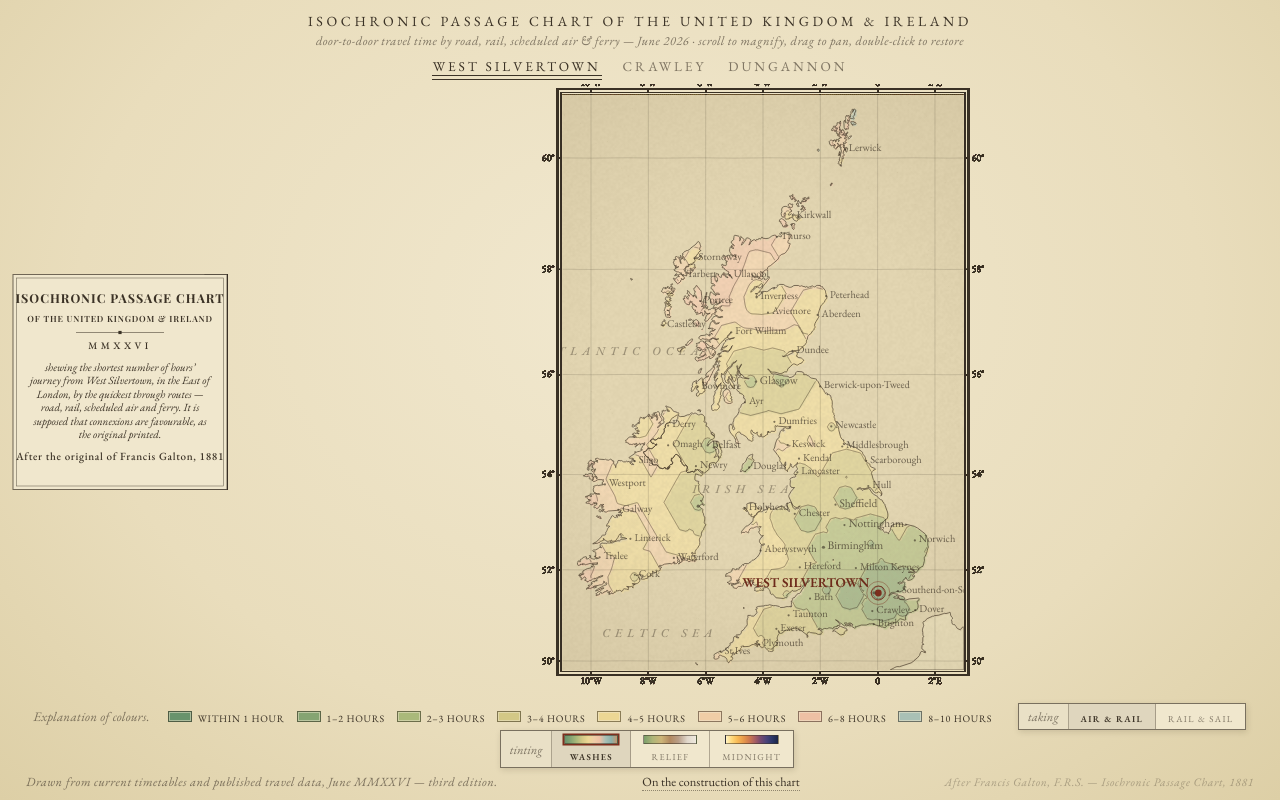
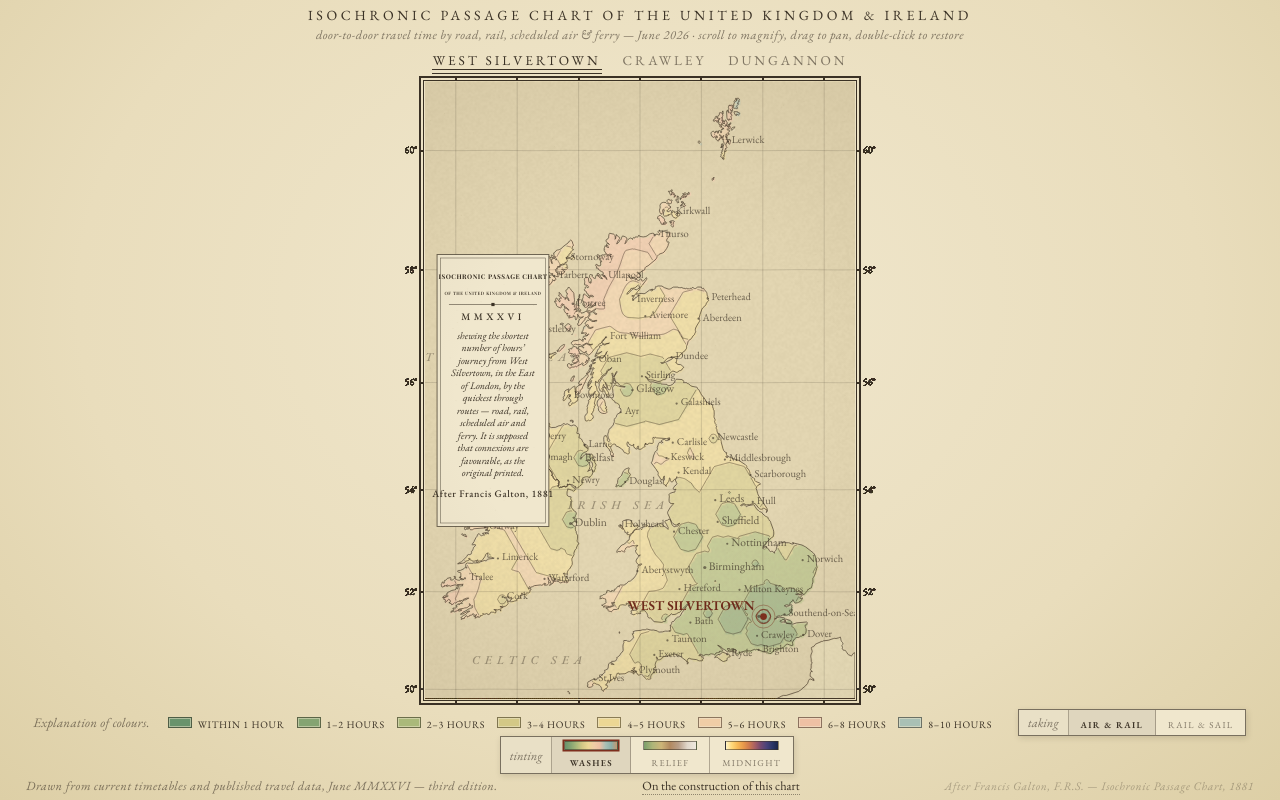
Before and after one commit to domducsutcliffe/uk-isochrone, a plain HTML site: page index.html in a window 1280 px wide. Drawn offline with nearby package versions, Linux system fonts and the light colour scheme; a web font is replaced by a local one.

Commit message:
Maximize map area: cartouche overlays western ocean, reduce all margins
Remove the reserved left-side column for the cartouche title block.
The map now fills nearly the full stage area (8px padding on each side).
The cartouche draws over the Atlantic ocean area with its existing
opaque paper background. Header/footer/legend padding trimmed.
Aspect ratio preserved — UK shape unchanged.

```diff
--- a/index.html
+++ b/index.html
@@ -26,7 +26,7 @@ body{
   display:flex; flex-direction:column; height:100%; user-select:none;
 }
 header{
-  flex:0 0 auto; text-align:center; padding:12px 16px 4px;
+  flex:0 0 auto; text-align:center; padding:6px 16px 2px;
 }
 header .t{
   font-family:var(--serif); font-size:14px; letter-spacing:.26em; text-transform:uppercase; color:var(--ink);
@@ -49,7 +49,7 @@ canvas{position:absolute; inset:0; width:100%; height:100%; display:block}
 #fx{cursor:crosshair}
 #legend{
   flex:0 0 auto; display:flex; align-items:center; justify-content:center; gap:0 12px;
-  flex-wrap:wrap; padding:7px 18px 2px; font-size:13px;
+  flex-wrap:wrap; padding:4px 18px 1px; font-size:13px;
 }
 #legend .cap{font-style:italic; color:var(--ink-soft); margin-right:6px; letter-spacing:.02em}
 #legend .modesw{display:inline-flex; align-items:stretch; margin-left:14px; border:1px solid rgba(59,50,38,.65); box-shadow:1px 2px 6px rgba(50,38,20,.15); background:var(--paper)}
@@ -76,7 +76,7 @@ canvas{position:absolute; inset:0; width:100%; height:100%; display:block}
 .key .lab{letter-spacing:.05em; font-variant:all-small-caps; font-size:14px; color:var(--ink)}
 footer{
   flex:0 0 auto; display:flex; justify-content:space-between; align-items:baseline;
-  padding:3px 26px 10px; font-size:12.5px; color:var(--ink-soft); gap:18px;
+  padding:2px 26px 6px; font-size:12.5px; color:var(--ink-soft); gap:18px;
 }
 footer .pub{font-style:italic; letter-spacing:.04em}
 footer a{color:var(--ink); text-decoration:none; border-bottom:1px dotted var(--rule); cursor:pointer}
@@ -1164,13 +1164,14 @@ function layout() {
   const sw = stage.clientWidth > 50 ? stage.clientWidth : Math.max(700, innerWidth || 1200);
   const sh = stage.clientHeight > 50 ? stage.clientHeight : Math.max(420, (innerHeight || 800) - 160);
   const aspect = (mercY(GRID.latTop) - mercY(GRID.latBot)) / LON_SPAN_RAD;   // ≈ 1.44, portrait
-  // a reserved margin column at left holds the cartouche — never on the plate
-  const side = Math.min(240, Math.max(168, sw * .22));
-  const padTop = 10, padBot = 26, gap = 36, padR = 30;
+  // cartouche overlays the map's western ocean — no reserved column needed
+  const padTop = 6, padBot = 6, padL = 8, padR = 8;
   let mapH = sh - padTop - padBot, mapW = mapH / aspect;
-  const availW = sw - side - gap - padR;
+  const availW = sw - padL - padR;
   if (mapW > availW) { mapW = Math.max(220, availW); mapH = mapW * aspect; }
-  const mapX = side + gap + (availW - mapW) / 2, mapY = padTop + (sh - padTop - padBot - mapH) / 2;
+  const mapX = padL + (availW - mapW) / 2, mapY = padTop + (sh - padTop - padBot - mapH) / 2;
+  // cartouche width adapts to map width (drawn over the ocean)
+  const side = Math.min(220, Math.max(140, mapW * .28));
   L = { sw, sh, side, mapX, mapY, mapW, mapH, s: mapW / LON_SPAN_RAD };
   for (const cv of [sceneCv, fxCv]) {
     cv.width = Math.round(sw * dpr); cv.height = Math.round(sh * dpr);
@@ -1470,9 +1471,9 @@ function wrapText(ctx, text, maxW) {
   return lines;
 }
 function drawTitleBlock(ctx) {
-  // the cartouche lives in the reserved paper margin, wholly off the plate
-  const boxW = L.side - 26;
-  const x = 13;
+  // the cartouche floats over the map's western ocean
+  const boxW = Math.min(L.side, L.mapW * 0.26);
+  const x = L.mapX + 12;
   const para = `shewing the shortest number of hours’ journey from ${ORIGIN.name}, ${ORIGIN.descr}, by the quickest through routes — ${modelMode === 'surface' ? 'road, rail and ferry; no aëroplane is taken' : 'road, rail, scheduled air and ferry'}. It is supposed that connexions are favourable, as the original printed.`;
   ctx.save();
   const small = boxW < 190;
```
